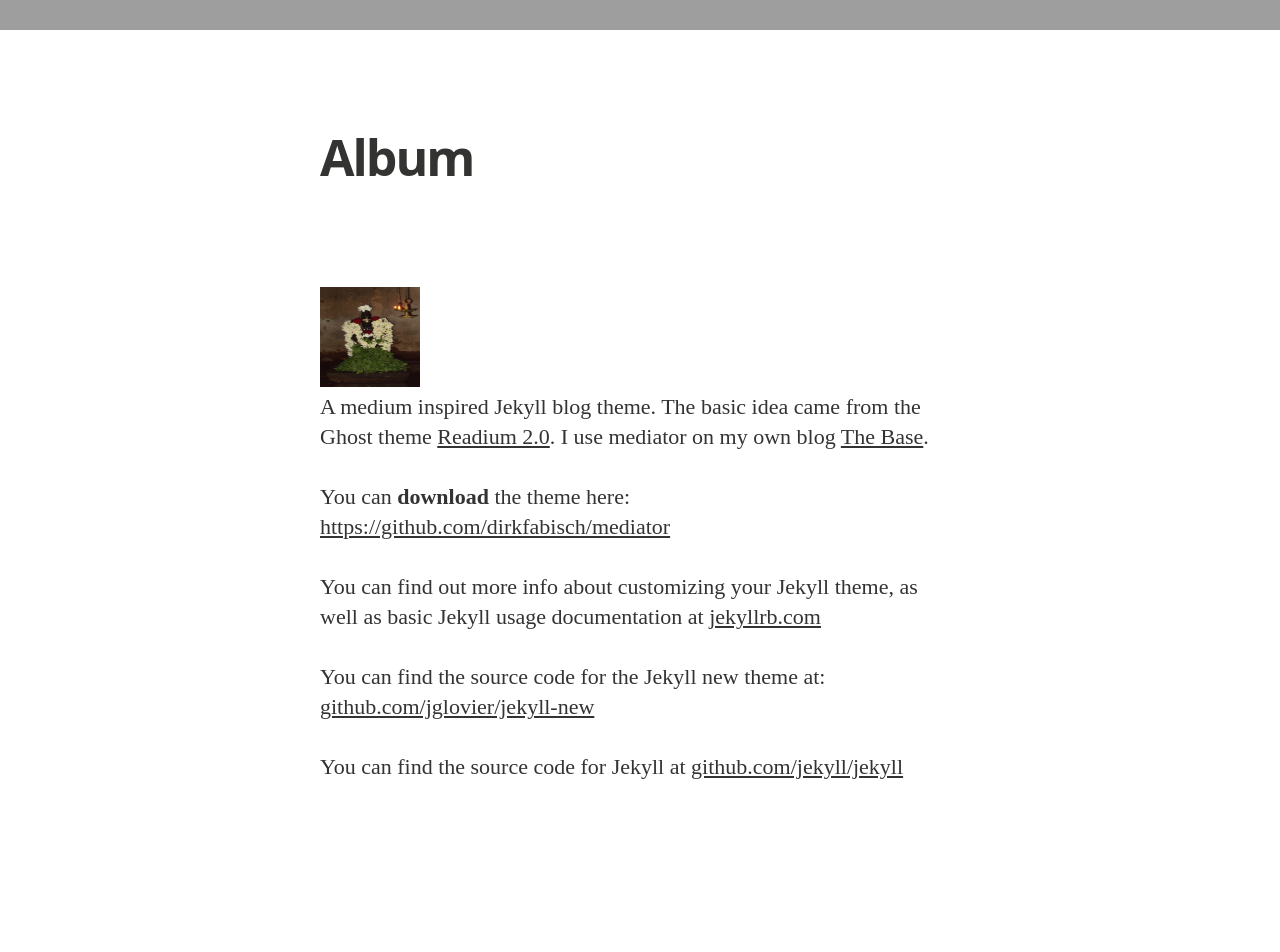
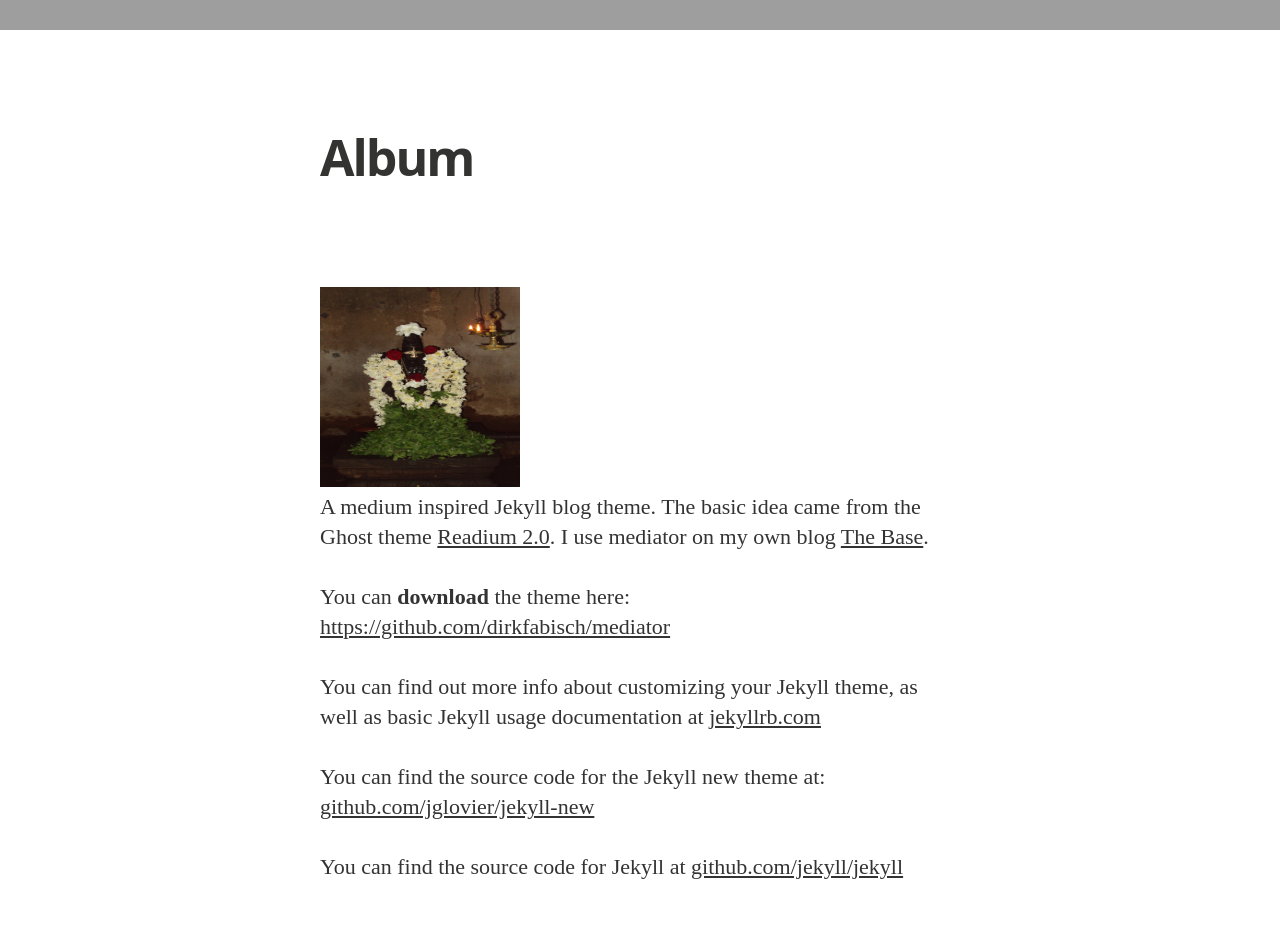
Before and after one commit to Deepakms92/template-for-template, a Jekyll site: the page built from gallery.md, in a window 1280 px wide. Shown: the part 361-1313 px from the top of the page. Built offline with Jekyll 4.4.1, drawn with Linux system fonts in a browser that asks for light colours; nearby versions of some CDN libraries; some web fonts are replaced; before the commit the page ends 1213 px from its top, so only the background shows below that; grey boxes are pictures that could not be loaded.

Commit message:
checking

```diff
--- a/_layouts/gallery.html
+++ b/_layouts/gallery.html
@@ -34,7 +34,7 @@
         <br>
         <br>
         <br>
-       <img src="{{ site.baseurl }}/assets/images/{{ page.image }}" height="100" width="100">
+       <img src="{{ site.baseurl }}/assets/images/{{ page.image }}" height="200" width="200">
 
 
 
```
